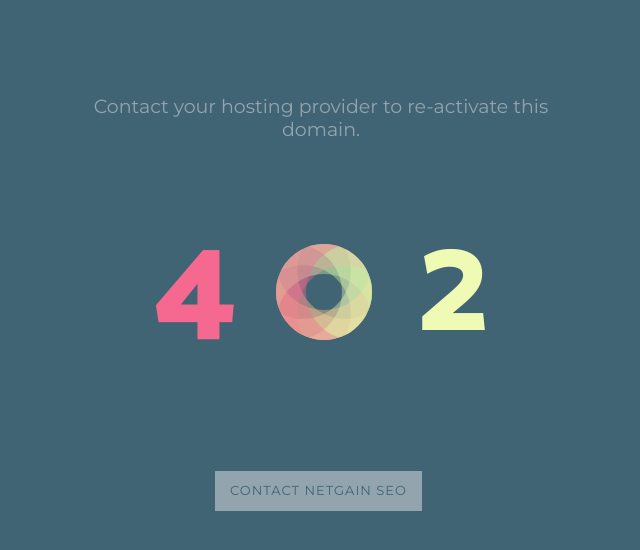
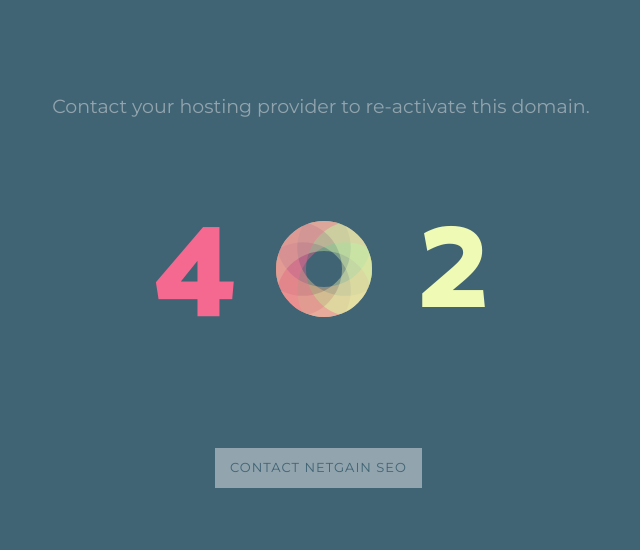
Before and after one commit to net-gain-seo/net-gain-seo.github.io, a plain HTML site: page index.html in a window 1280 px wide. Shown: the part 72-622 px from the top of the page, without its empty margins (319-959 px from the left). Drawn offline with Linux system fonts and the light colour scheme.

Commit message:
Update index.html

```diff
--- a/index.html
+++ b/index.html
@@ -154,7 +154,7 @@ h1 {
   margin: 30px 15px;
 }
 .zoom-area {
-  max-width: 490px;
+  max-width: 590px;
   margin: 30px auto 30px;
   font-size: 19px;
   text-align: center;
```
